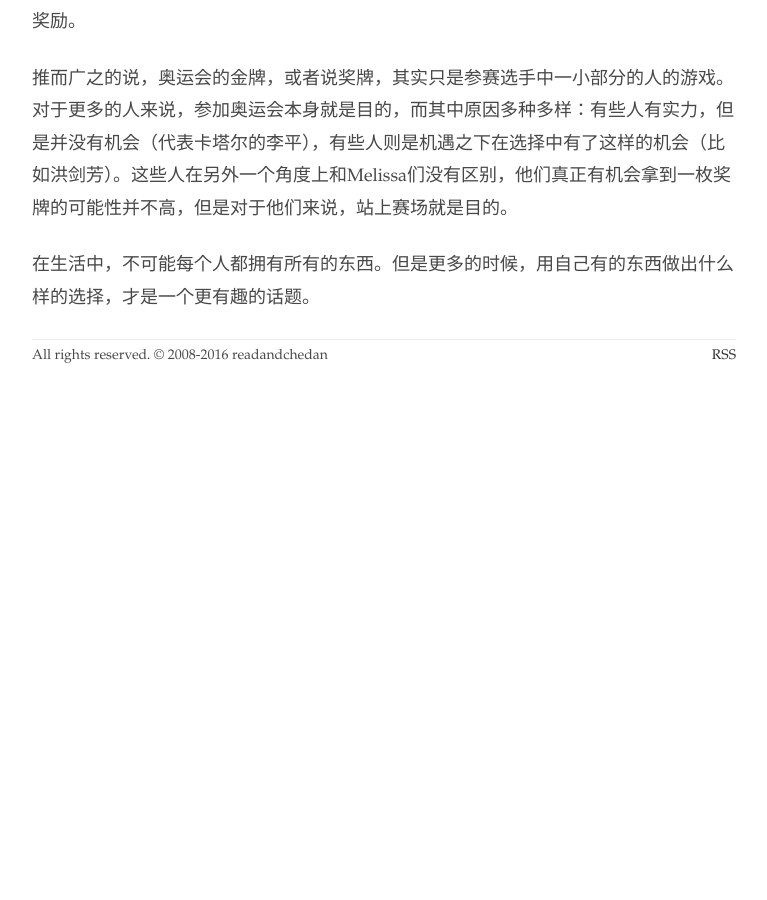
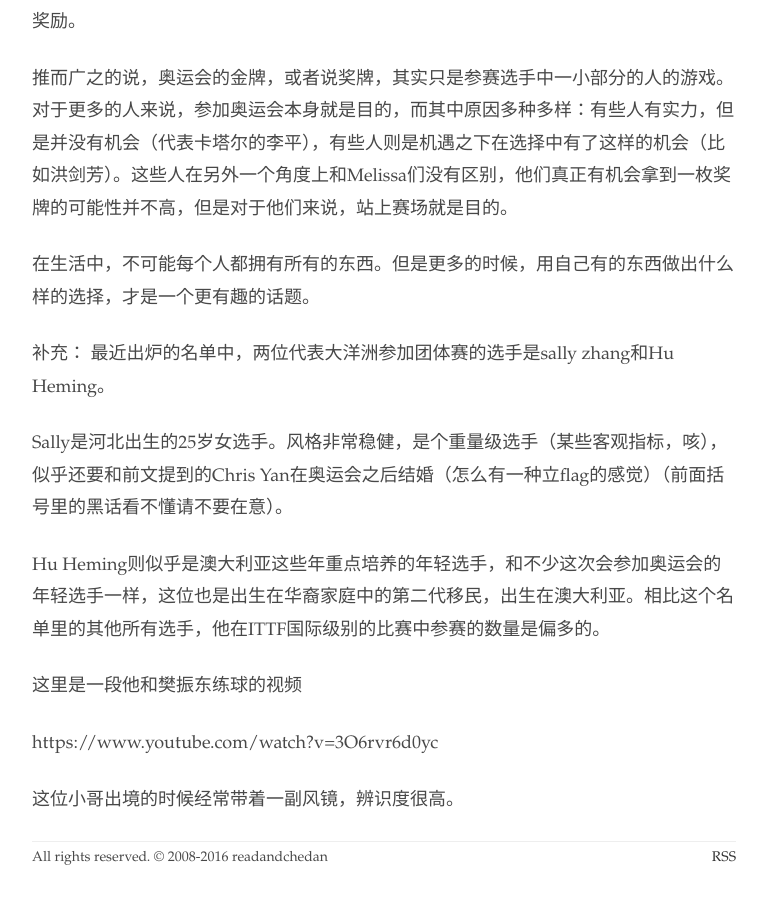
Before and after one commit to readandchedan/readandchedan.github.io, a Jekyll site: the page built from _posts/tabletennis/_posts/2016-06-21-olympic-preview-oceania.md, in a window 1280 px wide and 900 px high, scrolled down 1475 px. Shown: the whole window, without its empty margins (256-1023 px from the left). Built offline with Jekyll 4.4.1, drawn with Linux system fonts in a browser that asks for light colours; before the commit the page ends 1880 px from its top, so only the background shows below that.

Commit message:
add sally zhang and hu heming

```diff
--- a/_posts/tabletennis/_posts/2016-06-21-olympic-preview-oceania.md
+++ b/_posts/tabletennis/_posts/2016-06-21-olympic-preview-oceania.md
@@ -28,3 +28,16 @@ layout: default
 推而广之的说，奥运会的金牌，或者说奖牌，其实只是参赛选手中一小部分的人的游戏。对于更多的人来说，参加奥运会本身就是目的，而其中原因多种多样：有些人有实力，但是并没有机会（代表卡塔尔的李平），有些人则是机遇之下在选择中有了这样的机会（比如洪剑芳）。这些人在另外一个角度上和Melissa们没有区别，他们真正有机会拿到一枚奖牌的可能性并不高，但是对于他们来说，站上赛场就是目的。
 
 在生活中，不可能每个人都拥有所有的东西。但是更多的时候，用自己有的东西做出什么样的选择，才是一个更有趣的话题。
+
+补充：
+最近出炉的名单中，两位代表大洋洲参加团体赛的选手是sally zhang和Hu Heming。
+
+Sally是河北出生的25岁女选手。风格非常稳健，是个重量级选手（某些客观指标，咳），似乎还要和前文提到的Chris Yan在奥运会之后结婚（怎么有一种立flag的感觉）（前面括号里的黑话看不懂请不要在意）。
+
+Hu Heming则似乎是澳大利亚这些年重点培养的年轻选手，和不少这次会参加奥运会的年轻选手一样，这位也是出生在华裔家庭中的第二代移民，出生在澳大利亚。相比这个名单里的其他所有选手，他在ITTF国际级别的比赛中参赛的数量是偏多的。
+
+这里是一段他和樊振东练球的视频
+
+https://www.youtube.com/watch?v=3O6rvr6d0yc
+
+这位小哥出境的时候经常带着一副风镜，辨识度很高。
```
